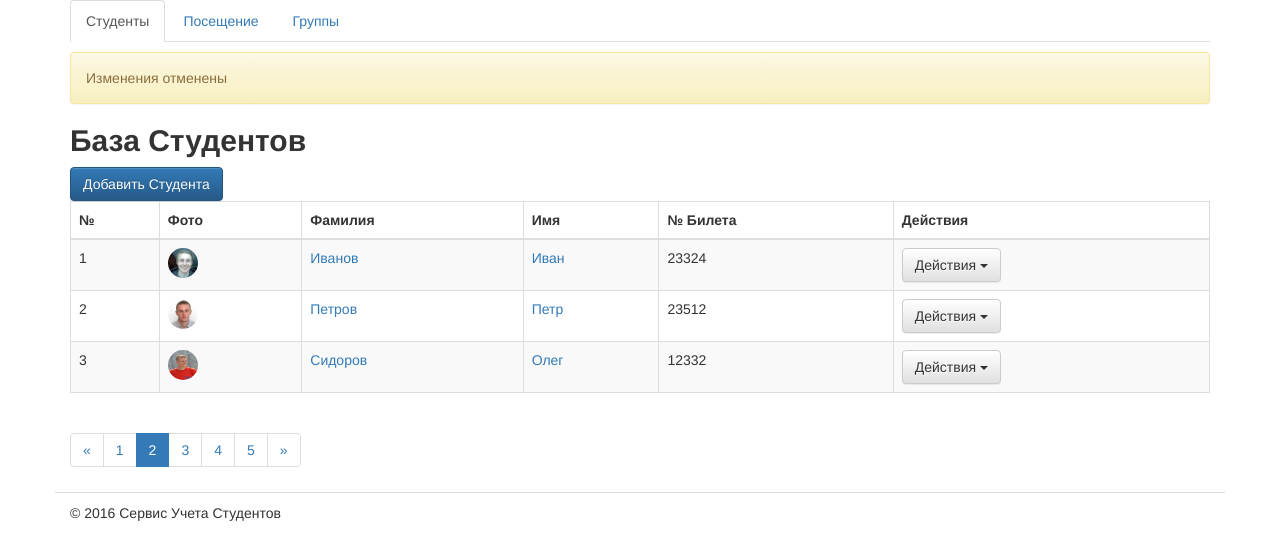
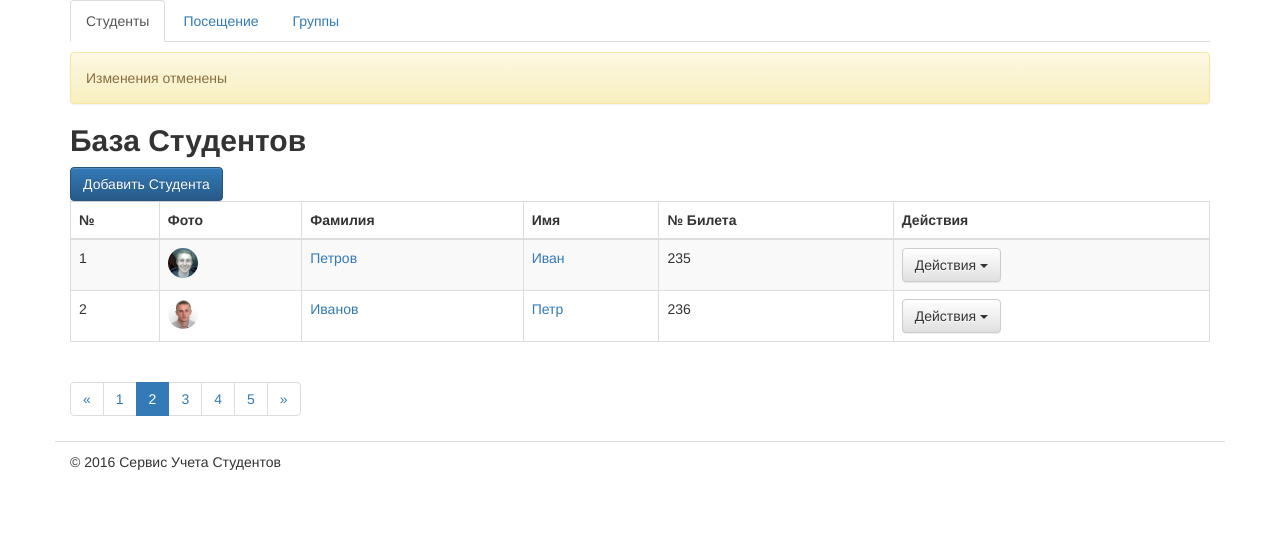
Before and after one commit to mrjerr/studentsdb, a Django app: page / in a window 1280 px wide. Shown: the part 70-630 px from the top of the page. Run offline with Django 3.2, Linux system fonts and the light colour scheme; some libraries are stand-ins or nearby versions.

Commit message:
Static files, refactor index page

```diff
--- a/students/templates/students/students_list.html
+++ b/students/templates/students/students_list.html
@@ -17,8 +20,7 @@
           href="https://maxcdn.bootstrapcdn.com/bootstrap/3.3.6/css/bootstrap-theme.min.css"
           integrity="sha384-fLW2N01lMqjakBkx3l/M9EahuwpSfeNvV63J5ezn3uZzapT0u7EYsXMjQV+0En5r"
           crossorigin="anonymous">
-    <link rel="stylesheet" href="./css/main.css">
-    <!--<style type="text/css"> .col-xs-12, .col-xs-4, .col-xs-8 {border: 1px solid red;}</style>-->
+    <link rel="stylesheet" href="{% static "css/main.css" %}">
   </head>
 
   <body>
@@ -77,12 +79,13 @@
                     </tr>
                   </thead>
                   <tbody>
+                    {% for student in students %}
                     <tr>
-                        <td>1</td>
-                        <td><img height="30" width="30" class="img-circle" src="./img/me.jpeg"></td>
-                        <td><a title="Редактировать" href="{% url "students_edit" 1 %}">Иванов</a></td>
-                        <td><a title="Редактировать" href="{% url "students_edit" 1 %}">Иван</a></td>
-                        <td>23324</td>
+                        <td>{{ forloop.counter }}</td>
+                        <td><img height="30" width="30" class="img-circle" src="{% static student.image %}"></td>
+                        <td><a title="Редактировать" href="{% url 'students_edit' student.id %}">{{student.last_name}}</a></td>
+                        <td><a title="Редактировать" href="{% url 'students_edit' student.id %}">{{student.first_name}}</a></td>
+                        <td>{{ student.ticket }}</td>
                         <td>
                           <div class="dropdown">
                             <button class="btn btn-default dropdown-toggle" type="button" id="dropdownMenu1" data-toggle="dropdown">
@@ -91,76 +94,21 @@
                           </button>
                           <ul class="dropdown-menu" role="menu">
                             <li role="presentation">
-                                <a role="menuitem" tabindex="-1" href="/journal/1">Посещения</a>
+                                <a role="menuitem" tabindex="-1" href="/journal/{{student.id}}">Посещения</a>
                             </li>
                             <li role="presentation">
-                                <a role="menuitem" tabindex="-1" href="{% url "students_edit" 1 %}">Редактировать</a>
+                                <a role="menuitem" tabindex="-1" href="{% url 'students_edit' student.id %}">Редактировать</a>
                             </li>
                             <li role="separator" class="divider"></li>
                             <li role="presentation">
-                                <a role="menuitem" tabindex="-1" href="{% url "students_delete" 1 %}">Видалити</a>
+                                <a role="menuitem" tabindex="-1" href="{% url 'students_delete' student.id %}">Видалити</a>
                             </li>
 
                           </ul>
                           </div>
                         </td>
                     </tr>
-                    <tr>
-                        <td>2</td>
-                        <td><img height="30" width="30" class="img-circle" src="./img/piv.png"></td>
-                        <td><a title="Редактировать" href="#">Петров</a></td>
-                        <td><a title="Редактировать" href="#">Петр</a></td>
-                        <td>23512</td>
-                        <td>
-                          <div class="dropdown">
-                            <button class="btn btn-default dropdown-toggle" type="button" id="dropdownMenu1" data-toggle="dropdown">
-                            Действия
-                            <span class="caret"></span>
-                          </button>
-                          <ul class="dropdown-menu" role="menu">
-                            <li role="presentation">
-                                <a role="menuitem" tabindex="-1" href="#">Посещения</a>
-                            </li>
-                            <li role="presentation">
-                                <a role="menuitem" tabindex="-1" href="#">Редактировать</a>
-                            </li>
-                            <li role="separator" class="divider"></li>
-                            <li role="presentation">
-                                <a role="menuitem" tabindex="-1" href="#">Видалити</a>
-                            </li>
-
-                          </ul>
-                          </div>
-                        </td>
-                    </tr>
-                    <tr>
-                        <td>3</td>
-                        <td><img height="30" width="30" class="img-circle" src="./img/podoba3.jpg"></td>
-                        <td><a title="Редактировать" href="#">Сидоров</a></td>
-                        <td><a title="Редактировать" href="#">Олег</a></td>
-                        <td>12332</td>
-                        <td>
-                          <div class="dropdown">
-                            <button class="btn btn-default dropdown-toggle" type="button" id="dropdownMenu1" data-toggle="dropdown">
-                            Действия
-                            <span class="caret"></span>
-                          </button>
-                          <ul class="dropdown-menu" role="menu">
-                            <li role="presentation">
-                                <a role="menuitem" tabindex="-1" href="#">Посещения</a>
-                            </li>
-                            <li role="presentation">
-                                <a role="menuitem" tabindex="-1" href="#">Редактировать</a>
-                            </li>
-                            <li role="separator" class="divider"></li>
-                            <li role="presentation">
-                                <a role="menuitem" tabindex="-1" href="#">Видалити</a>
-                            </li>
-
-                          </ul>
-                          </div>
-                        </td>
-                    </tr>
+                    {% endfor %}
                   </tbody>
                 </table>
                 <nav>
--- a/students/views.py
+++ b/students/views.py
@@ -3,7 +3,21 @@ from django.http import HttpResponse
 
 # Create your views here.
 def students_list(request):
-    return render(request, 'students/students_list.html', {})
+    students = (
+        dict(
+            id=1,
+            first_name="Иван",
+            last_name="Петров",
+            ticket=235,
+            image='img/me.jpeg'),
+        dict(
+            id=2,
+            first_name="Петр",
+            last_name="Иванов",
+            ticket=236,
+            image='img/piv.png')
+    )
+    return render(request, 'students/students_list.html', {'students':students})
 
 def students_add(request):
     return HttpResponse('<h1>Student add form</h1>')
```
Also changed, not shown: other parts of students/templates/students/students_list.html (+3 -0 lines), students/static/css/main.css (added, +28 -0 lines), students/static/img/me.jpeg (added), students/static/img/piv.png (added), students/static/img/podoba3.jpg (added).
